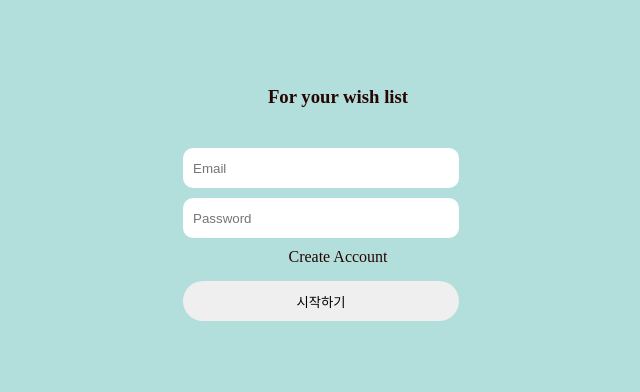
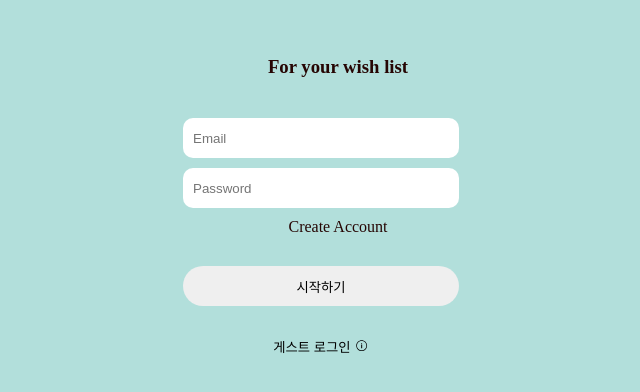
Before and after one commit to 938938/WishList, a React (Create React App) app: page / in a window 1280 px wide. Shown: the part 194-586 px from the top of the page, without its empty margins (302-942 px from the left). Built offline with nearby package versions, Linux system fonts and the light colour scheme; no server answers.

Commit message:
feat: 게스트 로그인 기능 추가

```diff
--- a/src/pages/Login.jsx
+++ b/src/pages/Login.jsx
@@ -1,22 +1,28 @@
-import { createUserWithEmailAndPassword, getAuth, signInWithEmailAndPassword } from 'firebase/auth';
+import {
+  createUserWithEmailAndPassword,
+  getAuth,
+  signInWithEmailAndPassword,
+} from 'firebase/auth';
 import React, { useState } from 'react';
 import styled from 'styled-components';
+import { IoIosInformationCircleOutline } from 'react-icons/io';
 
 const Login = () => {
   const [email, setEmail] = useState('');
   const [password, setPassword] = useState('');
   const [newAccount, setNewAccount] = useState(false);
-  const [errorMsg,setErrorMsg] = useState('');
+  const [errorMsg, setErrorMsg] = useState('');
   const [formError, setFormError] = useState('');
   const onChange = (event) => {
     const name = event.target.name;
     const value = event.target.value;
     if (name === 'email') {
-      const emailRegex = /^(([^<>()\[\].,;:\s@"]+(\.[^<>()\[\].,;:\s@"]+)*)|(".+"))@(([^<>()[\].,;:\s@"]+\.)+[^<>()[\].,;:\s@"]{2,})$/i;
-      if(!emailRegex.test(value)){
-        setErrorMsg('올바른 이메일 형식을 사용해주세요')
+      const emailRegex =
+        /^(([^<>()\[\].,;:\s@"]+(\.[^<>()\[\].,;:\s@"]+)*)|(".+"))@(([^<>()[\].,;:\s@"]+\.)+[^<>()[\].,;:\s@"]{2,})$/i;
+      if (!emailRegex.test(value)) {
+        setErrorMsg('올바른 이메일 형식을 사용해주세요');
       } else {
-        setErrorMsg('')
+        setErrorMsg('');
       }
       setEmail(value);
     }
@@ -27,22 +33,31 @@ const Login = () => {
   const onSubmit = async (event) => {
     event.preventDefault();
     try {
-      let data;
       const auth = getAuth();
       if (newAccount) {
-        data = await createUserWithEmailAndPassword(auth, email, password);
+        await createUserWithEmailAndPassword(auth, email, password);
       } else {
-        data = await signInWithEmailAndPassword(auth, email, password);
+        await signInWithEmailAndPassword(auth, email, password);
       }
     } catch (error) {
-      console.log(error);
-      if(newAccount){
-        setFormError('이메일 형식이 잘못되었습니다.')
+      if (newAccount) {
+        setFormError('이메일 형식이 잘못되었습니다.');
       } else {
-        setFormError('이메일 혹은 비밀번호가 잘못 되었습니다.')
+        setFormError('이메일 혹은 비밀번호가 잘못 되었습니다.');
       }
     }
   };
+
+  const onGuest = async (event) => {
+    event.preventDefault();
+    const auth = getAuth();
+    try {
+      await signInWithEmailAndPassword(auth, 'abc@def.com', '123123');
+    } catch {
+      console.error();
+    }
+  };
+
   const onToggle = () => {
     setNewAccount((prev) => !prev);
   };
@@ -51,26 +66,55 @@ const Login = () => {
       <LoginTitle>For your wish list</LoginTitle>
       <form onSubmit={onSubmit}>
         <ErrorMessage>{errorMsg}</ErrorMessage>
-        <input name='email' type='text' placeholder='Email' required value={email} onChange={onChange} />
-        <input name='password' type='password' placeholder='Password' required valeu={password} onChange={onChange} />
-        <Toggle onClick={onToggle}>{newAccount ? 'Sign In' : 'Create Account'}</Toggle>
-        <LoginButton onSubmit={onSubmit}>{newAccount ? '회원가입' : '시작하기'}</LoginButton>
+        <input
+          name='email'
+          type='text'
+          placeholder='Email'
+          required
+          value={email}
+          onChange={onChange}
+        />
+        <input
+          name='password'
+          type='password'
+          placeholder='Password'
+          required
+          valeu={password}
+          onChange={onChange}
+        />
+        <Toggle onClick={onToggle}>
+          {newAccount ? 'Sign In' : 'Create Account'}
+        </Toggle>
         <ErrorMessage>{formError}</ErrorMessage>
+        <LoginButton onSubmit={onSubmit}>
+          {newAccount ? '회원가입' : '시작하기'}
+        </LoginButton>
+        {!newAccount && (
+          <>
+            <GuestButton onClick={onGuest} id='guest'>
+              게스트 로그인 <IoIosInformationCircleOutline />
+            </GuestButton>
+            <GuestLabel htmlFor='guest'>
+              테스트 계정인 'abc@def.com'으로 로그인하게 됩니다.
+            </GuestLabel>
+          </>
+        )}
       </form>
     </LogInDiv>
   );
 };
 
 export default Login;
+
 const LoginTitle = styled.h3`
   margin: 20px;
 `;
 const ErrorMessage = styled.p`
-height:15px;
-font-size:13px;
-margin-left:20px;
-color:red;
-`
+  height: 15px;
+  font-size: 13px;
+  margin-left: 20px;
+  color: red;
+`;
 const LogInDiv = styled.div`
   display: flex;
   flex-direction: column;
@@ -104,6 +148,32 @@ const LoginButton = styled.button`
     color: white;
   }
   @media screen and (max-width: 460px) {
-      width: 80vw;
+    width: 80vw;
   }
 `;
+
+const GuestButton = styled(LoginButton)`
+  background-color: transparent;
+  display: flex;
+  align-items: center;
+  justify-content: center;
+  &:hover {
+    text-decoration: underline;
+    background-color: transparent;
+    color: gray;
+  }
+  &:hover + label {
+    display: block;
+  }
+  svg {
+    margin-left: 5px;
+  }
+`;
+
+const GuestLabel = styled.label`
+  margin: 0 auto;
+  text-align: center;
+  width: 20vw;
+  display: none;
+  font-size: 13px;
+`;
```
Also changed, not shown: src/components/Memo/MemoEdit.jsx (added, +24 -0 lines).
